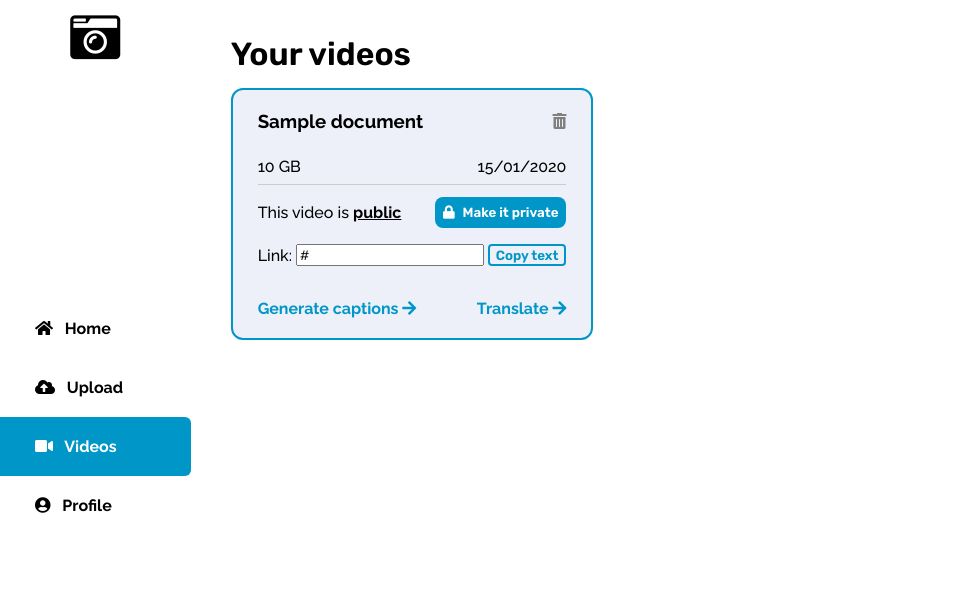
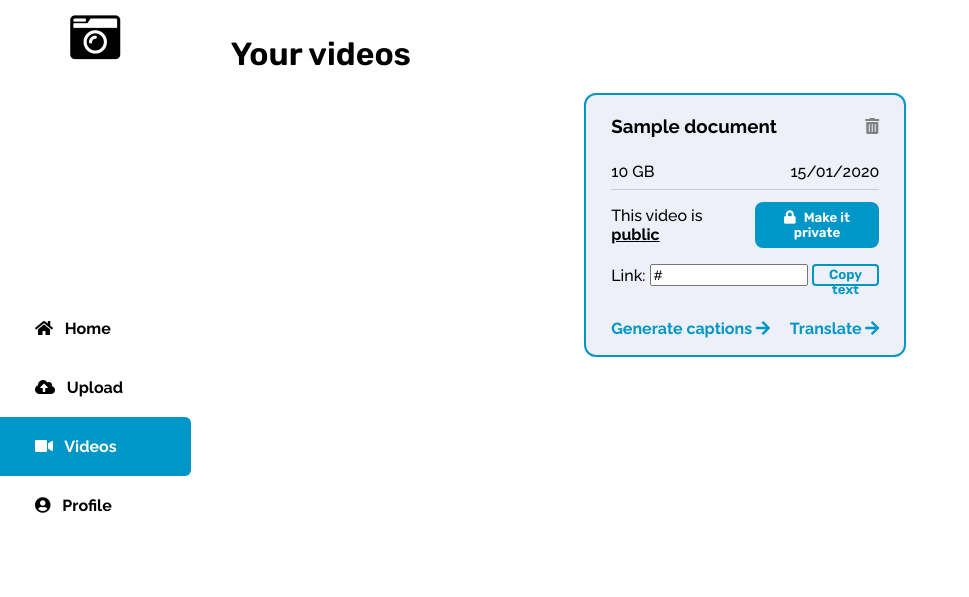
Before and after one commit to FuckBrains/vidsmaker, a Django app: page /videos/ in a window 1280 px wide. Shown: the top 597 px of the page, without its empty margins (0-969 px from the left). Run offline with Django 3.2, Linux system fonts and the light colour scheme; a user stored in the database is signed in; tables that the repository leaves empty hold one stand-in row (values such as "Sample post"); some libraries are stand-ins or nearby versions.

Commit message:
fixed videos display and upload bug

```diff
--- a/vidsmaker/auto_subtitles/helpers/video_editor.py
+++ b/vidsmaker/auto_subtitles/helpers/video_editor.py
@@ -102,7 +102,7 @@ def replace_in_transcript(gcp_words_list, alternatives):
             result["alternatives"][0]["words"][last_index]["end_time"] = alternatives[index]["end_time"]
     return gcp_words_list
 
-def get_static_preview(path):
+def create_static_preview(path):
     path_without_file = '/'.join(path.split('/')[:-1])
     video = editor.VideoFileClip(path)
     path = replace_last(path, '/media/', '/static/')
--- a/vidsmaker/auto_subtitles/static/auto_subtitles/videos.css
+++ b/vidsmaker/auto_subtitles/static/auto_subtitles/videos.css
@@ -1,11 +1,17 @@
 .container-videos .videos {
   width: 100%;
+  margin-top: 20px;
+  display: flex;
+  justify-content: space-around;
+  flex-wrap: wrap;
 }
 
 .container-videos .videos .video {
-  width: 30%;
-  display: inline-flex;
+  width: calc(100% / 3 - 75px);
+  height: 220px;
+  display: flex;
   flex-direction: column;
+  justify-content: space-around;
   background-color: #EDF0F8;
   border: 2px solid #0096c7;
   padding: 20px 25px;
--- a/vidsmaker/auto_subtitles/views.py
+++ b/vidsmaker/auto_subtitles/views.py
@@ -36,7 +36,7 @@ def model_form_upload(request):
         form = DocumentForm(request.POST, request.FILES)
         user_docs = Document.objects.filter(user=request.user.pk)
         user_storage = sum([doc.size for doc in user_docs])
-        file_size = request.FILES['document'].size
+        file_size = request.FILES['document'].size / 1000000000
         if form.is_valid() and request.FILES['document'].content_type.split('/')[0] == 'video' and user_storage + file_size <= 1:
             document = form.save(commit=False)
             document.user = request.user
@@ -90,8 +90,8 @@ def generate_video(request, document_id):
     video_duration = ve.get_duration(document.document.path)
 
     preview_path = ve.get_static_path(document.document.path)
-    if not os.path.exists(preview_path['full_path']):
-        ve.get_static_preview(ve.replace_last(document.document.path, '.', '-subbed.'))
+    if not os.path.exists(preview_path['full_path']) and os.path.exists(ve.replace_last(document.document.path, '.', '-subbed.')):
+        ve.create_static_preview(ve.replace_last(document.document.path, '.', '-subbed.'))
     preview_path = preview_path['relative_path']
 
     if request.method == 'POST':
@@ -126,7 +126,7 @@ def generate_video(request, document_id):
             filename = filepath.replace('documents/', '')
             ve.add_subs_to_video(subs, filename, transcript, request.POST['text_x'], request.POST['text_y'])
             # create new preview
-            preview_path = ve.get_static_preview(ve.replace_last(document.document.path, '.', '-subbed.'))
+            preview_path = ve.create_static_preview(ve.replace_last(document.document.path, '.', '-subbed.'))
     else:
         form = TranscriptForm(instance=transcript)
 
```
